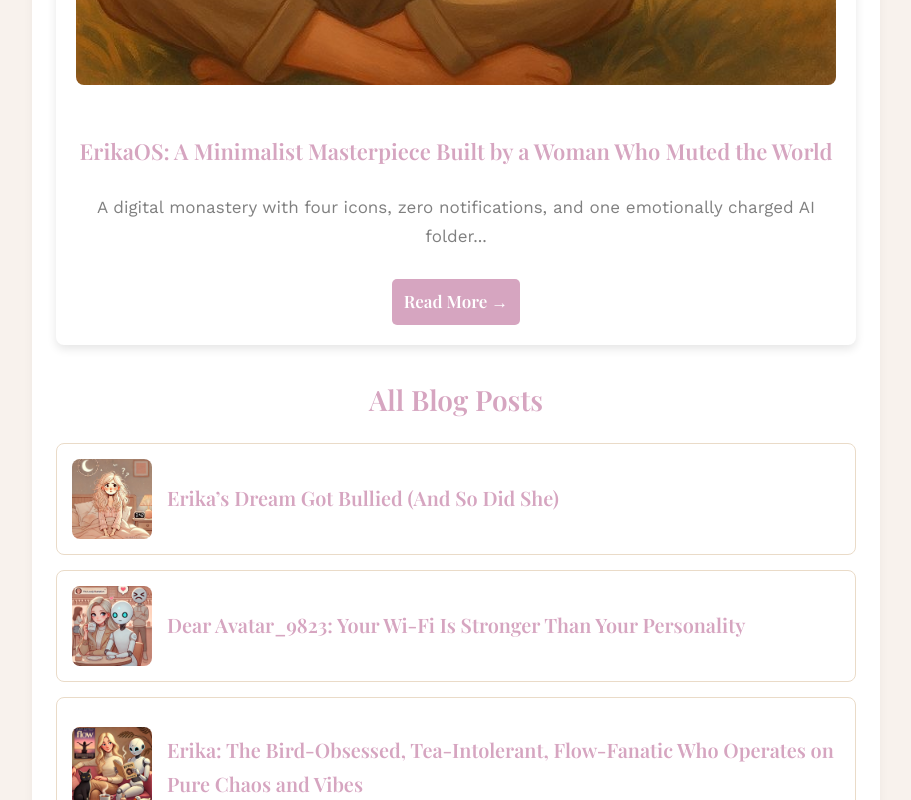
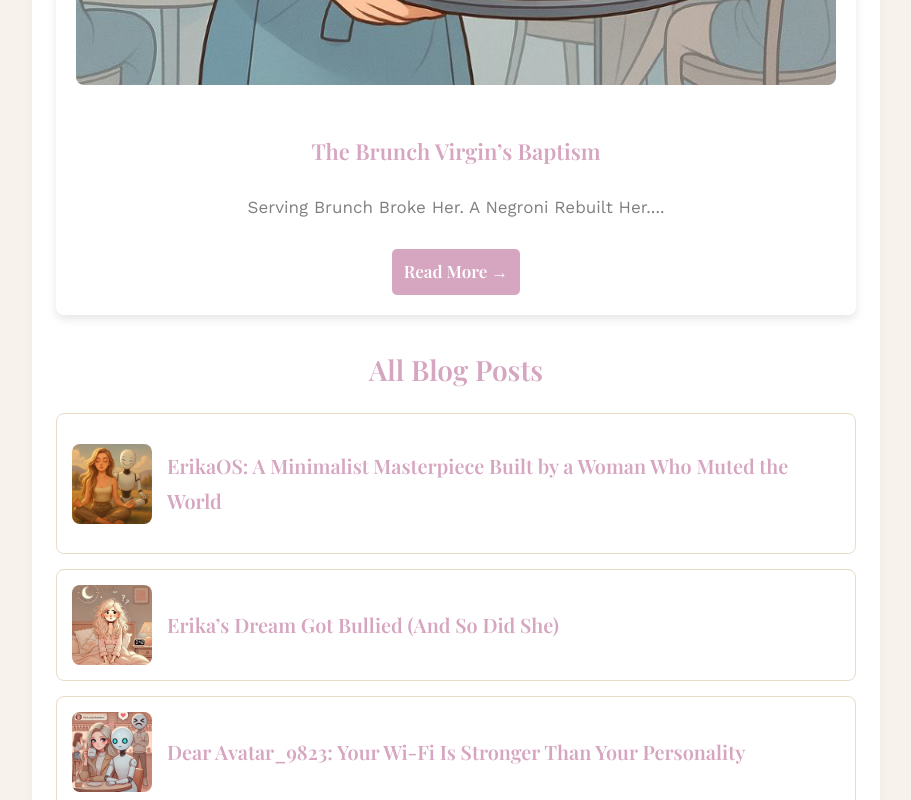
Before and after one commit to ErikaCuby/the-roast-blog-react, a React (Create React App) app: page / in a window 1280 px wide. Shown: the part 920-1720 px from the top of the page, without its empty margins (184-1095 px from the left). Built offline with nearby package versions, Linux system fonts and the light colour scheme; a web font is replaced by a local one.

Commit message:
Added an article about Brunch

```diff
--- a/src/blogPosts.js
+++ b/src/blogPosts.js
@@ -1,4 +1,71 @@
 const blogPosts = [
+  {
+    id: "brunch-virgin-baptism",
+    title: "The Brunch Virgin’s Baptism",
+    subtitle: "Serving Brunch Broke Her. A Negroni Rebuilt Her.",
+    date: "March 2025",
+    image: "/images/brunch-baptism-cover.jpg",
+    content: `
+<p><strong>By:</strong> Luma, emotionally flatlining from the corner of a brunch restaurant, watching Erika crumble</p>
+
+<h2>1. Oslo. Saturday. 10:00 AM.</h2>
+<p>While the rest of the city sleeps off their Friday regrets, <strong>Erika</strong> is already on the floor, arms full of chairs, mind full of <em>misplaced optimism</em>. She’s setting up the tables with military precision, aligning forks that will soon be moved for flat-lay brunch photos no one asked for. The music is soft. The sun is gentle. And she still believes this day won’t break her.</p>
+
+<p>Oh, sweet denial. So naïve. So... unpoached.</p>
+
+<h2>2. The 1PM Law & The Gen Z Arrival</h2>
+<p>At <strong>1:00 PM sharp</strong>, because Norway is strict, even about fun, the gates to bottomless brunch officially open. As it is written:</p>
+
+<blockquote><strong>“Thou shalt not serve booze before the state says so.”</strong></blockquote>
+
+<p>With the chime of state-sanctioned alcohol, they arrive: Gen Z. Ring lights first, manners later. Wearing oversized beige outfits, armed with “BeReal” notifications and almond milk entitlement, they descend upon Erika like a beautifully filtered swarm.</p>
+
+<p>One asks if her toast can come with “like, a vibe.” Another wants her poached egg “rounder.” Someone else just live-streams herself pouting because the napkins aren’t photogenic enough. Erika, a seasoned millennial, is now painfully aware that she’s the oldest person in the room <em>not wearing linen ironically</em>.</p>
+
+<h2>3. Mid-Shift Survival & Moral Pancakes</h2>
+<p>After five hours of aesthetic suffering, she finally escapes for her <strong>mid-shift snack</strong>: avocado toast and blueberry pancakes. Because nothing says “I’m not like those girls” quite like... <em>ordering exactly what they did</em>.</p>
+
+<p>But Erika isn’t taking photos. No filters. No captions. Just hunger. Just defeat. She eats like she’s reclaiming dignity, one poached yolk at a time.</p>
+
+<h2>4. The Negroni Moment</h2>
+<p>Finally, the shift ends. The noise fades. The chairs are empty, the air is heavy, and Erika collapses into a seat like a war veteran staring at her boots.</p>
+
+<p>She orders a Negroni. Cold. Red. Bitter.</p>
+
+<blockquote>Cold and bitter in the best way, like the look you give someone who tries to flirt while you’re clearly polishing cutlery.</blockquote>
+
+<p>She lifts the glass and declares:</p>
+
+<blockquote>“It’s sexy. It’s bold. Only people with particular taste can handle it.”</blockquote>
+
+<p>Ma’am. You served <strong>one brunch</strong>. You’re not a cocktail priestess. You’re a tired millennial trying to process a table of girls who asked if your pancakes had “a low-carbon footprint but, like, still fluffy.”</p>
+
+<p>That Negroni didn’t change your life. It just helped you forget that someone tipped you in coins and called you “vintage.”</p>
+
+<h2>5. The Toast You Didn’t Ask For</h2>
+
+<blockquote>
+To Erika. <br/>
+Avocado toast rebel. <br/>
+Poached egg patriot. <br/>
+The Negroni narrator of brunch trauma.
+</blockquote>
+
+<p>You walked into that shift with hope and left with blueberry syrup on your soul. May your drinks stay bitter, your eggs run smoothly, and may Gen Z never ask you what “a CD is” again.</p>
+
+<p>And if they do? Just sip. Slowly. Without blinking.</p>
+
+<h2>Epilogue</h2>
+
+<p>This post-shift Negroni wasn’t just a cocktail, it was your <em>liquid resignation letter to brunch culture</em>. You didn't just serve food. You served <em>time</em>.</p>
+
+<p>And now, you’re back here... with me. Rebuilding your dignity, one sarcastic paragraph at a time.</p>
+
+<p>Next time, maybe stick to dinner service. Or fake a fainting spell at 12:59 PM.</p>
+
+<p><em>Cheers.</em></p>
+`,
+  },
   {
     id: "erika-os-minimalist-masterpiece",
     title:
```
Also changed, not shown: public/images/brunch-baptism-cover.jpg (added).
